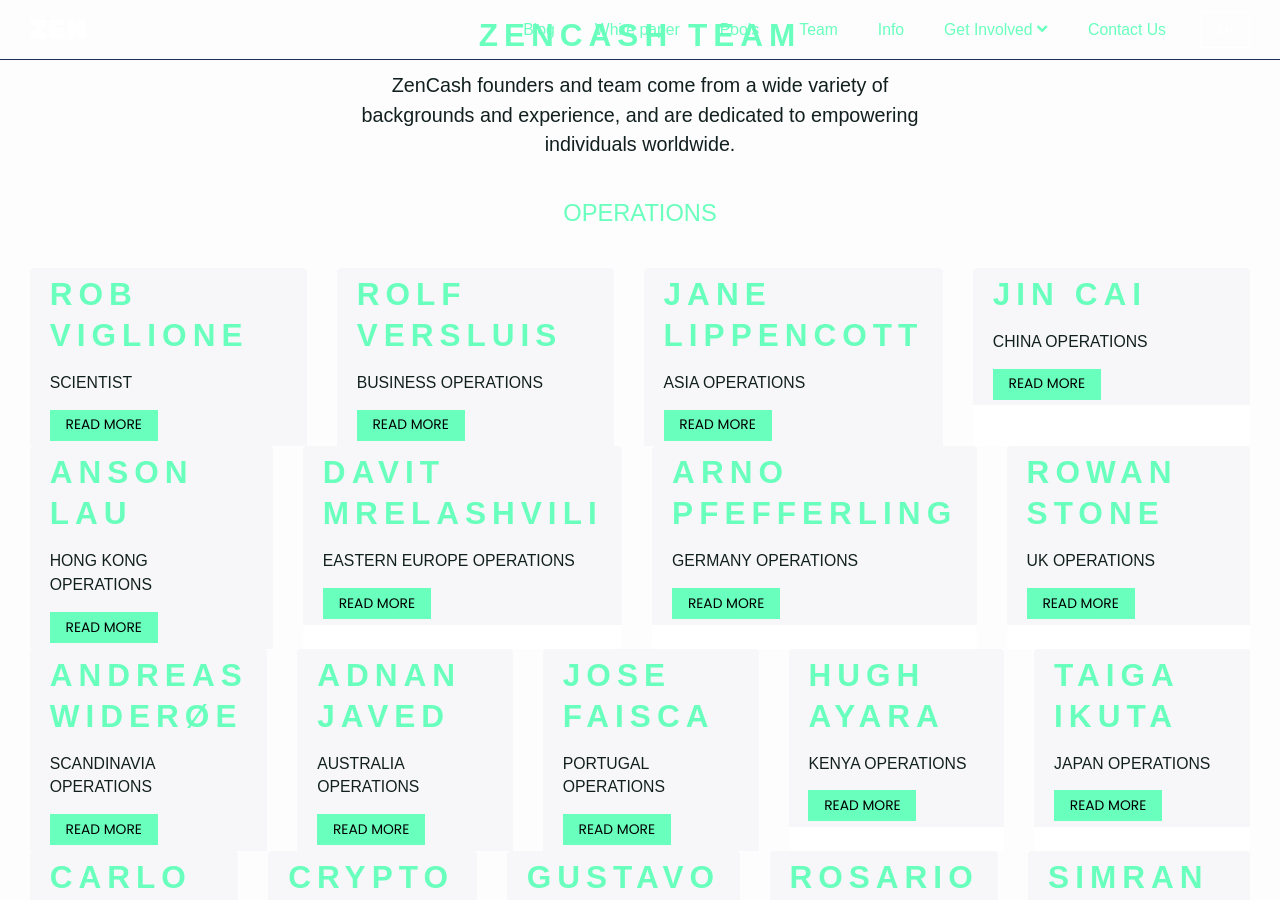
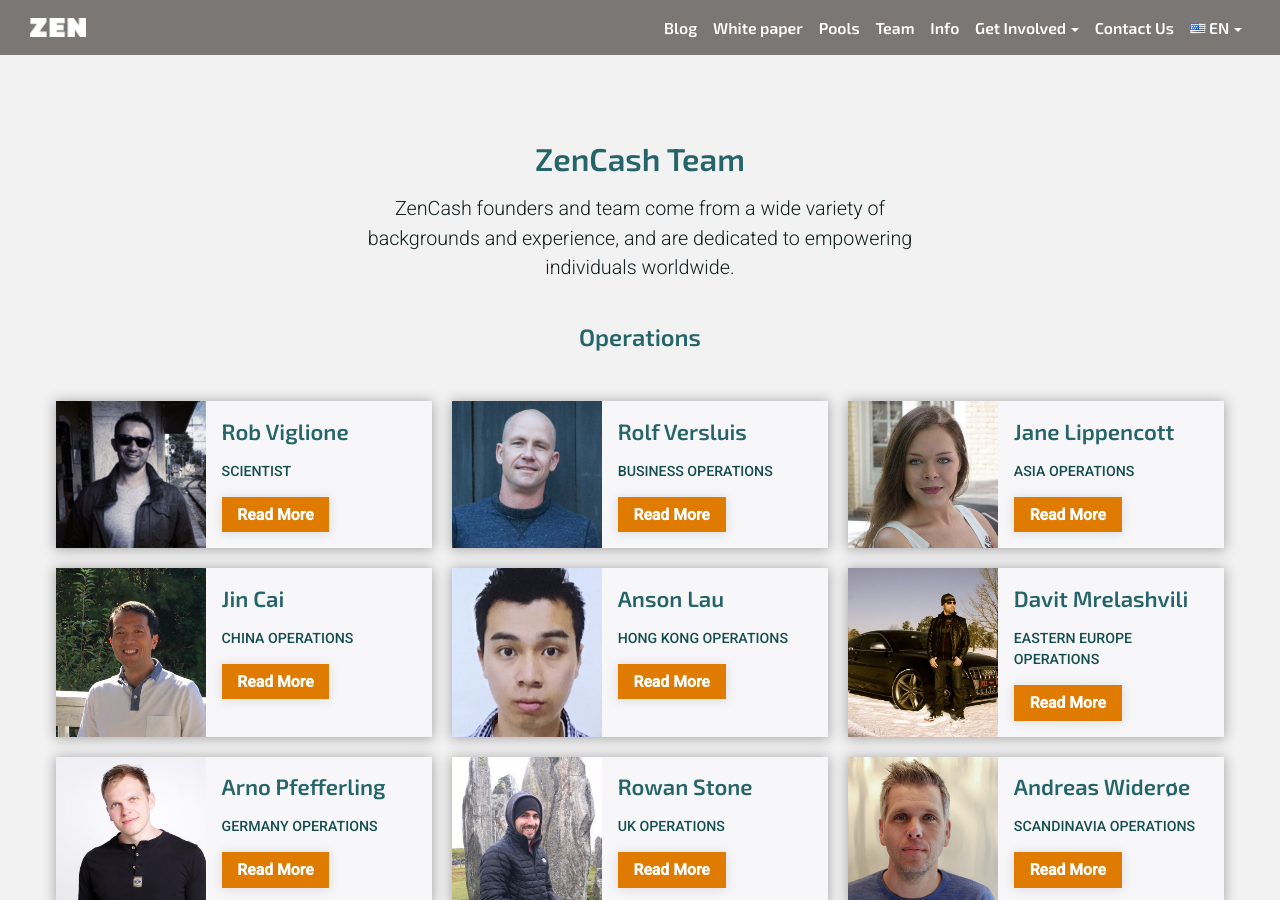
Before and after one commit to tarrenj/website, a Jekyll site: the page built from team.html, in a window 1280 px wide and 900 px high. Built offline with Jekyll 4.4.1, drawn with Linux system fonts in a browser that asks for light colours.

Commit message:
Fixing issues with control flow tags

```diff
--- a/_includes/head.html
+++ b/_includes/head.html
@@ -7,7 +7,7 @@
   <!-- CSS -->
   {% if page.type == 'landing-page' %}
   <link rel="stylesheet" type="text/css" href="{{ site.baseurl }}/assets/css/landing-page.css">
-  {% else if page.type == 'homepage' %}
+  {% elsif page.type == 'homepage' %}
   <link rel="stylesheet" type="text/css" href="{{ site.baseurl }}/assets/css/homepage.css">
   {% else %}
   <link rel="stylesheet" type="text/css" href="{{ site.baseurl }}/assets/css/style.css">
@@ -16,10 +16,10 @@
   <link rel="apple-touch-icon-precomposed" sizes="144x144" href="{{ site.baseurl }}/assets/img/touch/apple-touch-icon-144-precomposed.png">
   <link rel="shortcut icon" href="{{ site.baseurl }}/assets/favicon.ico">
 
-  {% if page.type != 'homepage' %}
+  {% if page.type == 'homepage' %}
+  <link rel="stylesheet" href="https://use.typekit.net/elr1akh.css">
+  {% else %}
   <link href="https://fonts.googleapis.com/css?family=Exo+2:300,600|Roboto:300,500" rel="stylesheet">
-  {% else %}
-  <link rel="stylesheet" href="https://use.typekit.net/elr1akh.css">
   {% endif %}
 
   <script>
--- a/_layouts/default.html
+++ b/_layouts/default.html
@@ -15,7 +15,7 @@
         {{ content }}
         {% include footer.html %}
         <script type="text/javascript" src="{{ site.baseurl }}/assets/js/scripts.js"></script>
-        {% else if page.type != 'landing-page' %}
+        {% elsif page.type != 'landing-page' %}
         {% include header.html %}
         {{ content }}
         {% include footer.html %}
--- a/index.html
+++ b/index.html
@@ -20,6 +20,7 @@
         <h3>That Allows Individuals to Privately Send</h3>
         <h2>Money, Messages, and Media</h2>
         <h3>Around the World</h3>
+        <p>{{page.type}}</p>
         <p>
           <a href="#" class="btn btn-lg btn-primary mt-5">Download</a>
         </p>
--- a/team.html
+++ b/team.html
@@ -1,5 +1,6 @@
 ---
 layout: page-fw
+type: interior
 ---
 
 {% include team.html %}
```
Also changed, not shown: 6 other files.
